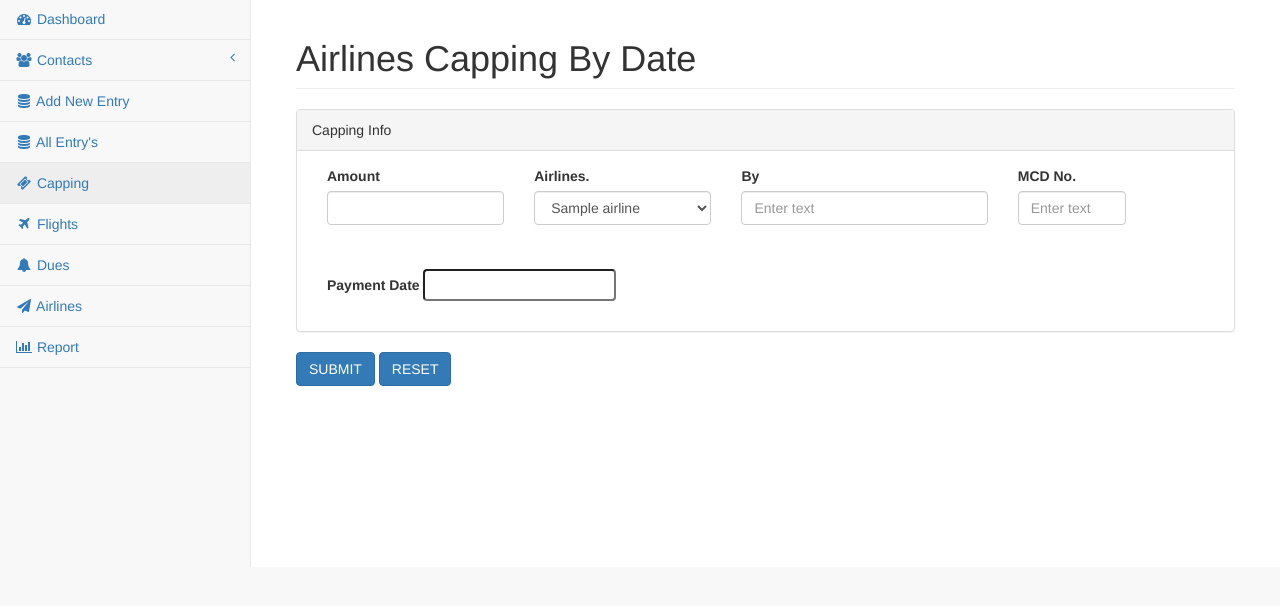
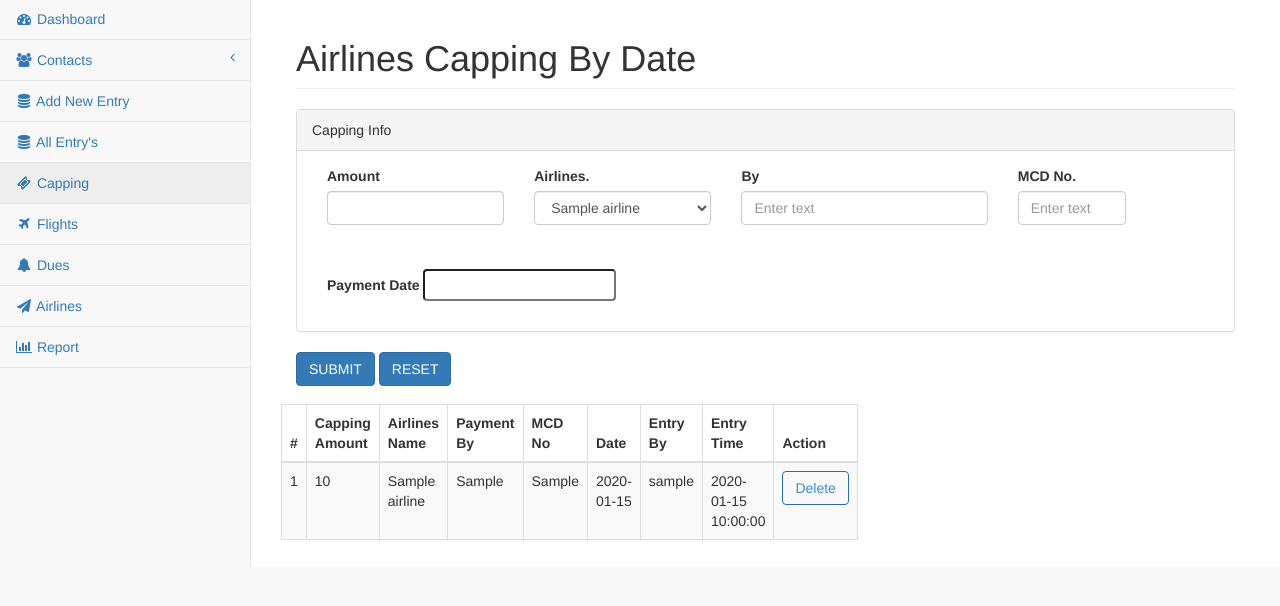
Before and after one commit to sadik061/AgencyTicketBooking, a PHP site: page /pages/AirlinesCapping.php in a window 1280 px wide. Shown: the part 52-658 px from the top of the page. Run offline with PHP 8.4, Linux system fonts and the light colour scheme; the visitor is signed in with stand-in values (Sample User, id 1); tables that the repository leaves empty hold one stand-in row (values such as "Sample post").

Commit message:
delete capping done

```diff
--- /dev/null
+++ b/Apis/get_Capping_Table.php
@@ -0,0 +1,104 @@
+<?php
+if(!isset($_SESSION))
+{
+    session_start();
+}
+require_once __DIR__ . '/Connection.php';
+class DisplayJsonFood{
+    function getAllJsonFood(){
+        $connection = new Connection();
+        $conn = $connection->getConnection();
+        $jsonFood = array();
+        $status="status";
+        $message = "message";
+        //$name=$_POST['Name'];
+        // echo '<script type="text/javascript">alert("Reached");</script>';
+        try{
+            $sqlQuery = "SELECT capping_id,capping_Amount,airlines_Name,capping_Payment_By,capping_MCD_No,capping_Date,user_Name,capping_Input_Time FROM capping,airlines,user WHERE airlines_id=capping_Airlines AND capping_Entry_By=user_id ";
+            $getJson = $conn->prepare($sqlQuery);
+            $getJson->execute();
+            $result = $getJson->fetchAll(PDO::FETCH_ASSOC);
+
+        }catch (PDOException $e){
+            echo "Error while displaying json : " . $e->getMessage();
+        }
+        if($sqlQuery){
+
+            echo '<div class="row">';
+            echo '<div class="col-lg-6">';
+
+            echo '<table class="table table-striped table-bordered table-hover" id="dataTables" style="margin-top: 4%;">';
+            echo '<thead><tr>';
+            echo '<th>#</th>';
+            echo '<th>Capping Amount</th>';
+            echo '<th>Airlines Name</th>';
+            echo '<th>Payment By</th>';
+            echo '<th>MCD No</th>';
+            echo '<th>Date</th>';
+            echo '<th>Entry By</th>';
+            echo '<th>Entry Time</th>';
+            echo '<th>Action</th>';
+            echo '</tr></thead><tbody>';
+            foreach($result as $data)
+            {
+                echo "<tr>";
+
+                echo "<td>";
+                echo  $data['capping_id'];
+                echo "</td>";
+
+                echo "<td >";
+                echo $data['capping_Amount'];
+                echo "</td>";
+
+                echo "<td>";
+                echo $data['airlines_Name'];
+                echo "</td>";
+
+                echo "<td>";
+                echo $data['capping_Payment_By'];
+                echo "</td>";
+
+                echo "<td>";
+                echo $data['capping_MCD_No'];
+                echo "</td>";
+
+                echo "<td>";
+                echo $data['capping_Date'];
+                echo "</td>";
+
+                echo "<td>";
+                echo $data['user_Name'];
+                echo "</td>";
+
+                echo "<td>";
+                echo $data['capping_Input_Time'];
+                echo "</td>";
+
+
+                $id=  $data['capping_id'];
+                echo "<td>";
+                echo "<button type=\"button\" id=\"edit\" class=\"btn btn-outline btn-primary\" onclick=\"DeleteRow(this,'$id')\">Delete</button>";
+                echo "</td>";
+                echo "</tr>";
+
+            }
+            echo '</div>';
+            echo '</div>';
+        }else{
+            echo json_encode(array("capping_data"=>null,$status=>0, $message=>"Failed while displaying Main Data"));
+        }
+    }
+}
+if(isset($_SESSION['loggedIn']))   // Checking whether the session is already there or not if
+    // true then header redirect it to the home page directly
+{
+    $json = new DisplayJsonFood();
+    $json->getAllJsonFood();
+}else
+{
+    $response["success"] = 0;
+    $response["message"] = "Bad Request";
+    echo json_encode($response);
+    /* Redirect browser */
+}
--- a/Apis/insert_Capping.php
+++ b/Apis/insert_Capping.php
@@ -39,7 +39,7 @@ class InsertDetails{
         if($sqlInsert){
             //success inserted
             echo '<script type="text/javascript">alert("Successfully Inserted !!!");</script>';
-            echo '<script type="text/javascript"> window.open("../pages/dashboard.php","_self");</script>';
+            echo '<script type="text/javascript"> window.open("../pages/AirlinesCapping.php","_self");</script>';
             die();
         }else{
 
--- a/pages/AirlinesCapping.php
+++ b/pages/AirlinesCapping.php
@@ -88,7 +88,7 @@
 
 
 
-
+        <?php include('../Apis/get_Capping_Table.php');  ?>
         <!-- Tables-->
 
 
@@ -138,7 +138,37 @@
                 });
 
             });
+            function DeleteRow(t,id) {
+                //alert($(t).closest('tr').index());
+                var rowNumber=$(t).closest('tr').index();
+                var x = document.getElementById("dataTables").rows[rowNumber+1].cells;
+                //alert(x[7].innerHTML);
+                // var paid=x[7].innerHTML;
+                //var due=x[8].innerHTML;
+                var airlinesName=x[1].innerHTML;
+                var r = confirm("Are You Sure To Delete "+airlinesName+" ?");
+                if (r == true) {
+                    $.ajax({
+                        type: 'POST',
+                        url: '../Apis/Delete_Capping.php',
+                        data: {
+                            id:id
+                        },
+                        error: function (xhr, status) {
+                            alert(status);
+                        },
+                        success: function(response) {
+                            // alert(response);
+                            alert("Successfully Deleted Capping")
+                            window.open("../pages/AirlinesCapping.php","_self");
+                        }
+                    });
+                } else {
 
+                }
+
+                //alert(id);
+            }
         </script>
 
 
```
Also changed, not shown: Apis/Delete_Capping.php (added, +45 -0 lines).
